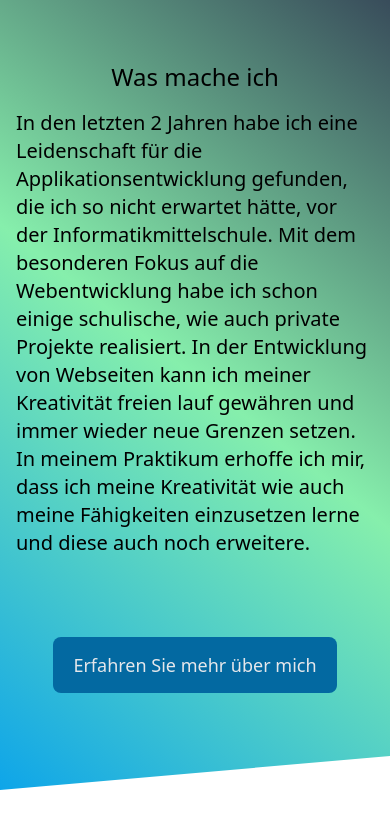
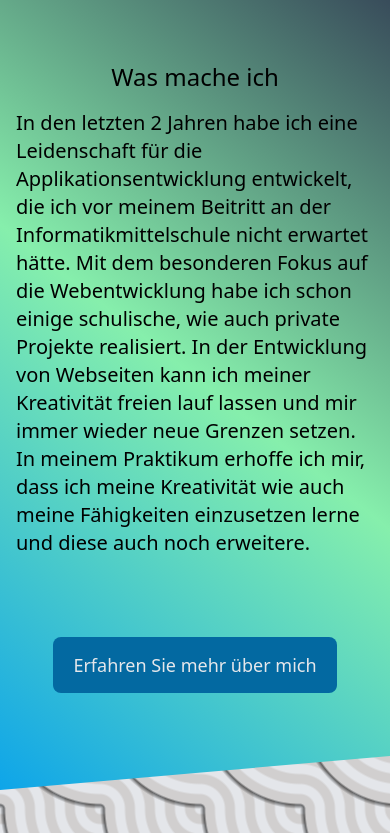
Before and after one commit to Spogotenau/portfolio, a React (Vite) app: page / in a window 390 px wide. Shown: the part 1091-1924 px from the top of the page. Built offline with nearby package versions, Linux system fonts and the light colour scheme; a web font is replaced by a local one.

Commit message:
background added and text fixes

```diff
--- a/src/Pages/AboutMe/index.jsx
+++ b/src/Pages/AboutMe/index.jsx
@@ -52,7 +52,7 @@ function AboutMe() {
                 <b>Ausbildung</b>
               </p>
               <p className=' text-sky-500 font-bold'>
-                Informatikmittelschule Baden,
+                Informatikmittelschule IMS Baden,
                 <br /> 2. Jahr abgeschlossen
               </p>
             </div>
@@ -76,7 +76,7 @@ function AboutMe() {
               &quot;In meiner Freizeit unternehme ich gerne Dinge mit meinen
               Freunden. Zudem gehe ich seit einem Jahr 3 Mal wöchentlich ins
               Fitnessstudio um meinen Körper so wie meine Psyche gesund zu
-              behalten. Auch höre ich sehr gerne Podcasts über verschiedenste
+              halten. Auch höre ich sehr gerne Podcasts über verschiedenste
               Themen an.&quot;
             </i>
           </p>
@@ -84,11 +84,12 @@ function AboutMe() {
         <div className='hiddenLeft meTexts rounded-lg ml-6 md:ml-24 mt-24 mb-24 w-[285px] md:w-[800px] p-8 text-gray-200 text-lg'>
           <p>
             <i>
-              &quot;Ich bin immer offen und interessiert daran, Neues zu lernen,
-              und erweise auch eine gewisse Disziplin, die man oftmals braucht.
-              Mein Ziel langfristig ist es immer am Zahn der Zeit zu sein, genau
-              für das muss man immer offen sein Neues zu lernen und
-              verwenden.&quot;
+              &quot;Ich bin immer offen und interessiert, Neues zu lernen, und
+              erweise auch eine gewisse Disziplin, die man braucht. Ebenfalls
+              falle ich besonders als verantwortungsbewusste Person auf, und das
+              schon seit jungen Jahren. Mein langfristiges Ziel besteht darin,
+              stets aktuell zu bleiben und mich kontinuierlich für das Lernen
+              und die Anwendung von Neuem zu öffnen.&quot;
             </i>
           </p>
         </div>
--- a/src/Pages/Contact/index.jsx
+++ b/src/Pages/Contact/index.jsx
@@ -20,10 +20,10 @@ function Contact() {
   }, [])
   return (
     <>
-      <div className='hiddenContact mt-60 w-10/12 rounded-lg p-6 md:w-1/3 mx-auto bg-slate-800 text-gray-200'>
+      <div className='hiddenContact mt-60 w-10/12 rounded-lg p-6 md:w-1/3 mx-auto shadow-2xl shadow-slate-800 text-gray-200'>
         <h1 className='text-lg pb-4'>
           Über ein persönliches Kennenlernen würde ich mich sehr freuen.
-          Erreichbar bin ich unter folgenden Adressen.
+          Erreichbar bin ich unter folgenden Adressen:
         </h1>
         <div className='pb-4'>
           <h1 className='text-lg text-center'>E-Mail</h1>
--- a/src/Pages/Startseite/index.jsx
+++ b/src/Pages/Startseite/index.jsx
@@ -72,14 +72,14 @@ function Startseite() {
         </h2>
         <p className='mx-auto text-xl max-w-2xl'>
           In den letzten 2 Jahren habe ich eine Leidenschaft für die
-          Applikationsentwicklung gefunden, die ich so nicht erwartet hätte, vor
-          der Informatikmittelschule. Mit dem besonderen Fokus auf die
-          Webentwicklung habe ich schon einige schulische, wie auch private
-          Projekte realisiert. In der Entwicklung von Webseiten kann ich meiner
-          Kreativität freien lauf gewähren und immer wieder neue Grenzen setzen.
-          In meinem Praktikum erhoffe ich mir, dass ich meine Kreativität wie
-          auch meine Fähigkeiten einzusetzen lerne und diese auch noch
-          erweitere.
+          Applikationsentwicklung entwickelt, die ich vor meinem Beitritt an der
+          Informatikmittelschule nicht erwartet hätte. Mit dem besonderen Fokus
+          auf die Webentwicklung habe ich schon einige schulische, wie auch
+          private Projekte realisiert. In der Entwicklung von Webseiten kann ich
+          meiner Kreativität freien lauf lassen und mir immer wieder neue
+          Grenzen setzen. In meinem Praktikum erhoffe ich mir, dass ich meine
+          Kreativität wie auch meine Fähigkeiten einzusetzen lerne und diese
+          auch noch erweitere.
         </p>
         <button className='linkButton mt-20 mx-auto text-lg md:text-xl text-gray-200 bg-sky-700 hover:bg-sky-800 font-medium rounded-lg px-5 py-3.5'>
           <Link to='/überMich'>Erfahren Sie mehr über mich</Link>
@@ -168,15 +168,15 @@ function Startseite() {
           </h2>
           <p className='text-xl max-w-2xl text-slate-700'>
             Aus Neugier zu neuen Methoden um Projekte zu realisieren, stelle ich
-            mich bei jedem meinen Projekten neues Herausforderungen. Mit einer
+            mich bei jedem meiner Projekte neuen Herausforderungen. Mit einer
             Liebe fürs Detail gefällt mir die Arbeit im Webbereich am besten,
             weshalb ein Grossteil meiner privaten Projekte auch Webapplikationen
-            sind. Dennoch werden sich auch Projekte, welche mit C# realisiert
-            wurden zeigen, da diese Programmiersprache ebenfalls sehr
-            interessant ist. Momentan bin ich dabei erste Projekte mit dem
-            JavaScript Framework React zu realisieren, da dieses Framework
-            interessant funktioniert und auch nach Daten das meist benutzte
-            JavaScript Framework ist.
+            sind. Dennoch bin ich ebenfalls qualifiziert dafür, mit C# zu
+            arbeiten. In Verbindung mit der Webentwicklung kann ich C# daher
+            auch in der Entwicklung von Backends anwenden. Momentan bin ich
+            dabei erste Projekte mit dem JavaScript Framework React zu
+            realisieren, da dieses Framework interessant funktioniert und auch
+            nach Daten eines der meistbenutzten JavaScript Frameworks ist.
           </p>
           <button className='mt-20 flex mx-auto justify-center text-lg md:text-xl text-gray-200 bg-sky-700 hover:bg-sky-800 font-medium rounded-lg px-5 py-3.5'>
             <Link to='/projekte'>Zu meinen Projekten</Link>
--- a/src/index.css
+++ b/src/index.css
@@ -196,6 +196,8 @@ font-family: 'Roboto Mono', monospace;
   filter: blur(5px);
   transform: translateY(100%);
   transition: all 700ms;
+  background: rgba(30, 41, 59, 0.9);
+  backdrop-filter: blur(2px);
 }
 
 .show{
@@ -293,7 +295,24 @@ font-family: 'Roboto Mono', monospace;
 }
 
 .meTexts{
-  background: rgba(2, 6, 23, 0.9)
+  background: rgba(2, 6, 23, 0.9);
+  backdrop-filter: blur(2px);
+}
+
+/* this pattern is from https://css-pattern.com/ */
+html{
+  --s: 100px;
+  --c1: rgb(228,230,234);
+  --c2: rgb(209, 207, 207);
+
+  --_g:
+     var(--c2) 6%  14%,var(--c1) 16% 24%,var(--c2) 26% 34%,var(--c1) 36% 44%,
+     var(--c2) 46% 54%,var(--c1) 56% 64%,var(--c2) 66% 74%,var(--c1) 76% 84%,var(--c2) 86% 94%;
+  background:
+    radial-gradient(100% 100% at 100% 0,var(--c1) 4%,var(--_g),#0008 96%,#0000),
+    radial-gradient(100% 100% at 0 100%,#0000, #0008 4%,var(--_g),var(--c1) 96%)
+    var(--c1);
+  background-size: var(--s) var(--s);
 }
 
 @media screen and (max-width: 768px){
```
